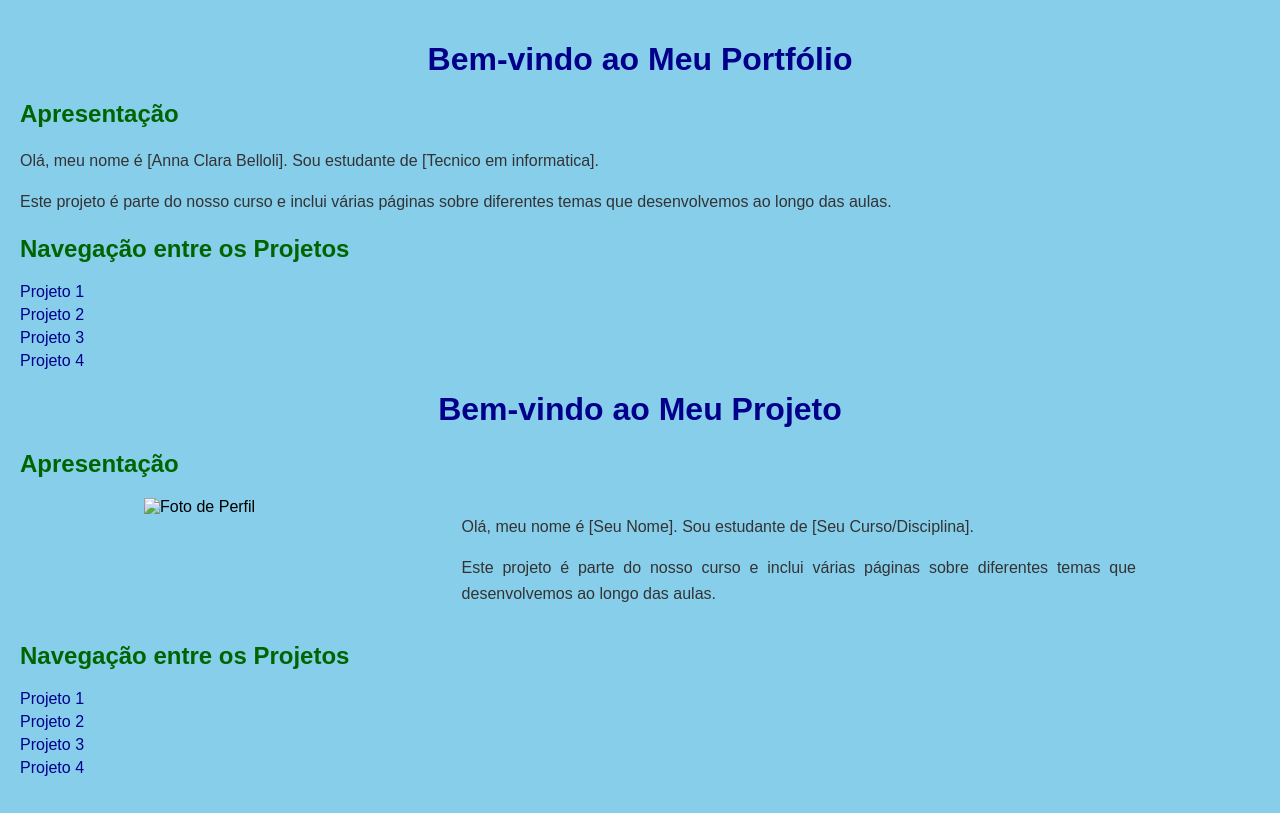
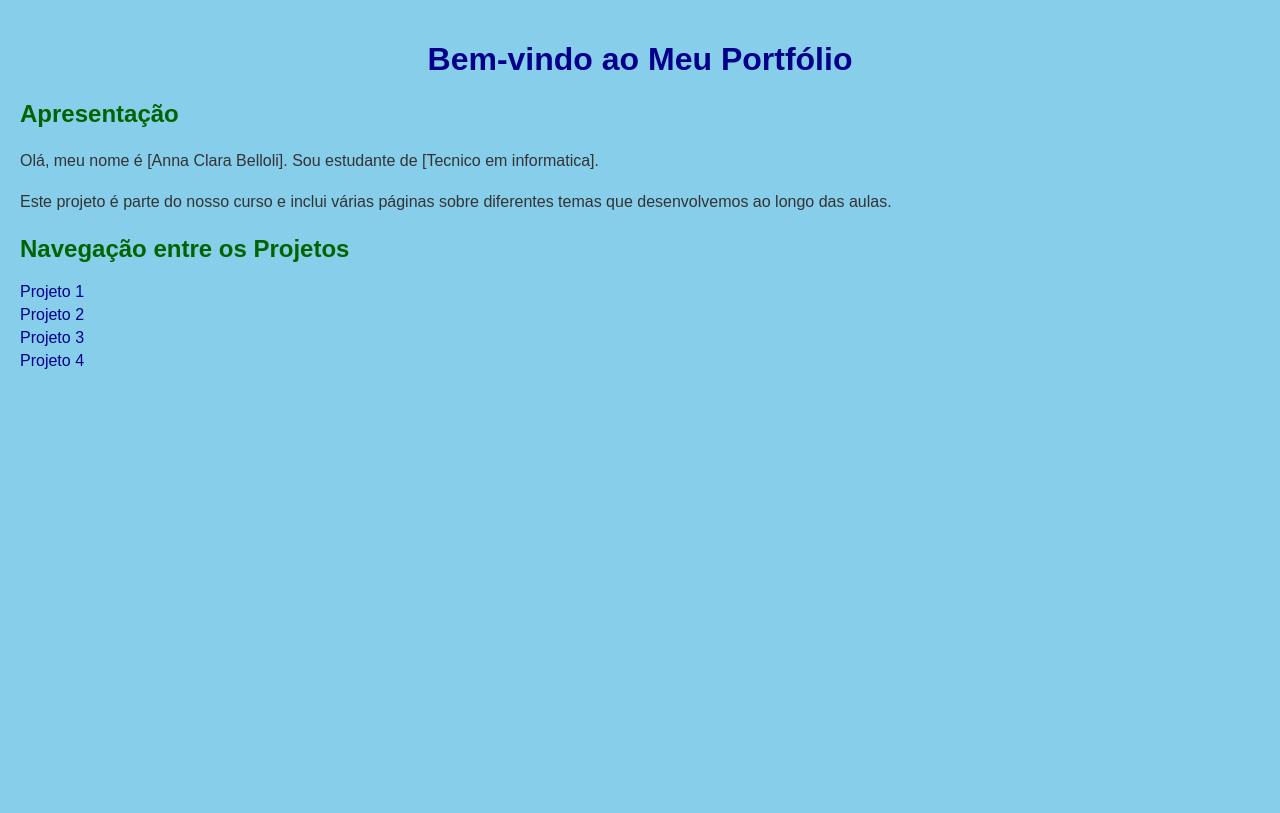
Before and after one commit to AnnaBelloli/projeto-annaclara, a plain HTML site: page index.html in a window 1280 px wide. Drawn offline with Linux system fonts and the light colour scheme.

Commit message:
Update index.html

```diff
--- a/index.html
+++ b/index.html
@@ -27,27 +27,3 @@
     <title>Meu Projeto</title>
     <link rel="stylesheet" href="style.css">
 </head>
-<body>
-    <h1>Bem-vindo ao Meu Projeto</h1>
-
-    <h2>Apresentação</h2>
-    <div class="container">
-        <!-- Substitua "minha-foto.png" pelo nome do arquivo da sua imagem -->
-        <img class="foto-perfil" src="minha-foto.png" alt="Foto de Perfil">
-        <div class="conteudo">
-            <p>Olá, meu nome é [Seu Nome]. Sou estudante de [Seu Curso/Disciplina].</p>
-            <p>Este projeto é parte do nosso curso e inclui várias páginas sobre diferentes temas que desenvolvemos ao longo das aulas.</p>
-        </div>
-    </div>
-
-    <h2>Navegação entre os Projetos</h2>
-    <nav>
-        <ul>
-            <li><a href="projeto1.html">Projeto 1</a></li>
-            <li><a href="projeto2.html">Projeto 2</a></li>
-            <li><a href="projeto3.html">Projeto 3</a></li>
-            <li><a href="projeto4.html">Projeto 4</a></li>
-        </ul>
-    </nav>
-</body>
-</html>
```
